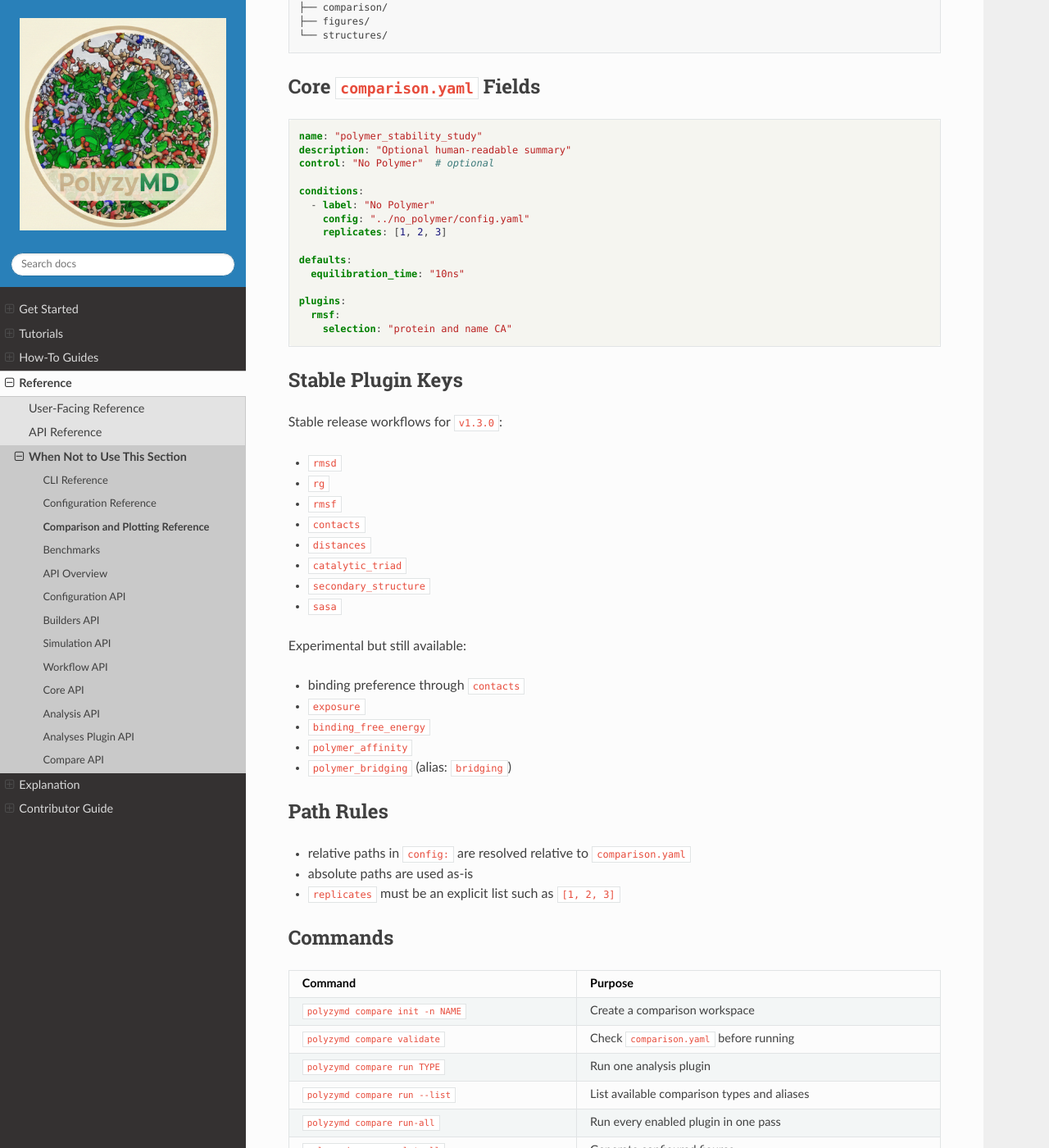
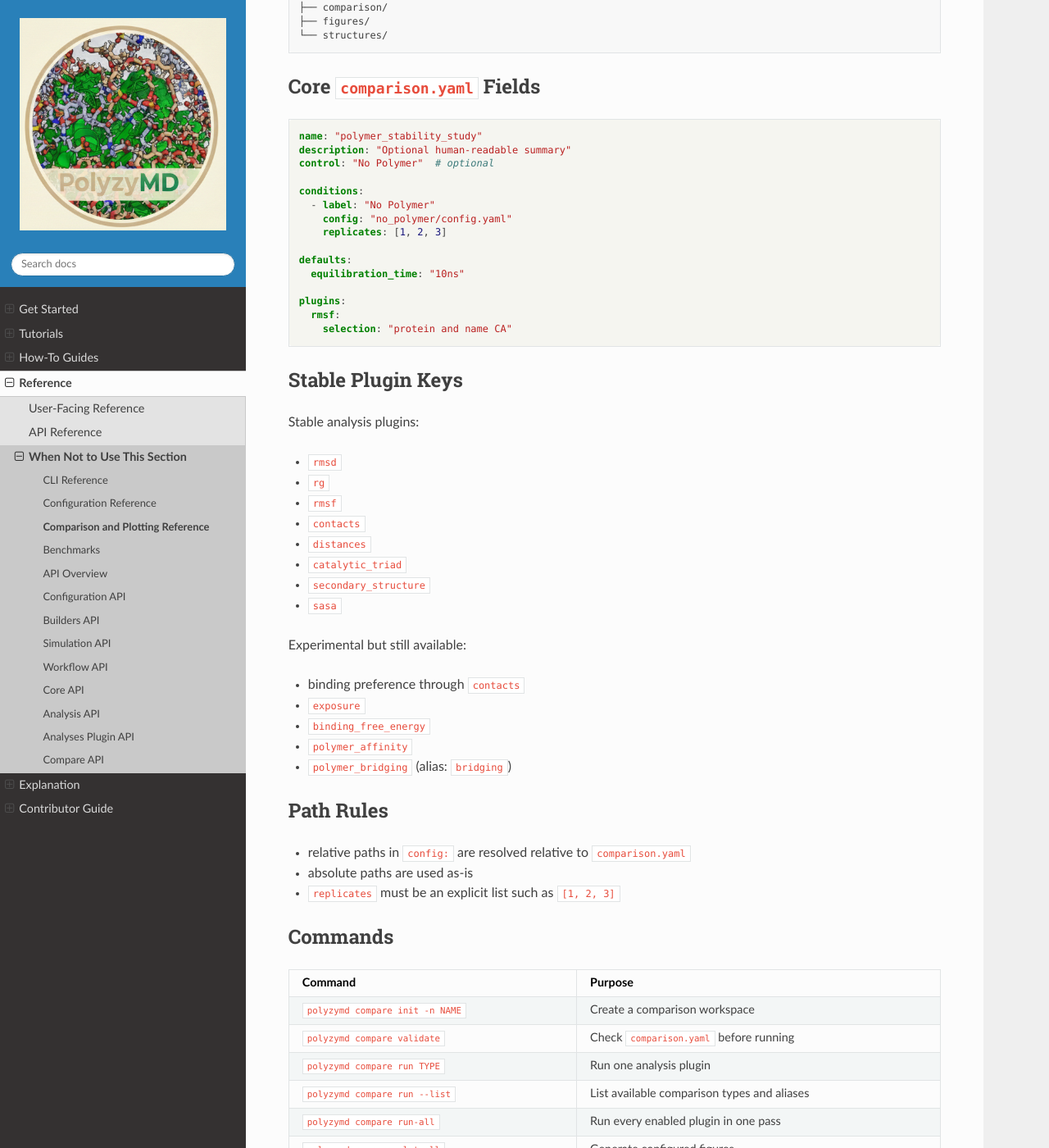
Before and after one commit to joelaforet/polyzymd, a Sphinx documentation site: the page built from docs/source/reference/analysis_comparison_reference.md, in a window 1280 px wide and 1400 px high, scrolled down 383 px. Shown: the whole window at 82% size. Built offline with Sphinx 7.4.7 and the Read the Docs theme 3.1.0, drawn with Linux system fonts in a browser that asks for light colours; some of the changed text lies outside the part shown.

Commit message:
docs(reference): fix config path, remove stale version, add env note
- Remove ../ prefix from example config path for consistency
- Replace 'Stable release workflows for v1.3.0' with version-agnostic
  heading
- Add note that commands assume pixi environment is active

```diff
--- a/docs/source/reference/analysis_comparison_reference.md
+++ b/docs/source/reference/analysis_comparison_reference.md
@@ -24,7 +24,7 @@ control: "No Polymer"  # optional
 
 conditions:
   - label: "No Polymer"
-    config: "../no_polymer/config.yaml"
+    config: "no_polymer/config.yaml"
     replicates: [1, 2, 3]
 
 defaults:
@@ -37,7 +37,7 @@ plugins:
 
 ## Stable Plugin Keys
 
-Stable release workflows for `v1.3.0`:
+Stable analysis plugins:
 
 - `rmsd`
 - `rg`
```
Also changed, not shown: other parts of docs/source/reference/analysis_comparison_reference.md (+3 -0 lines).
